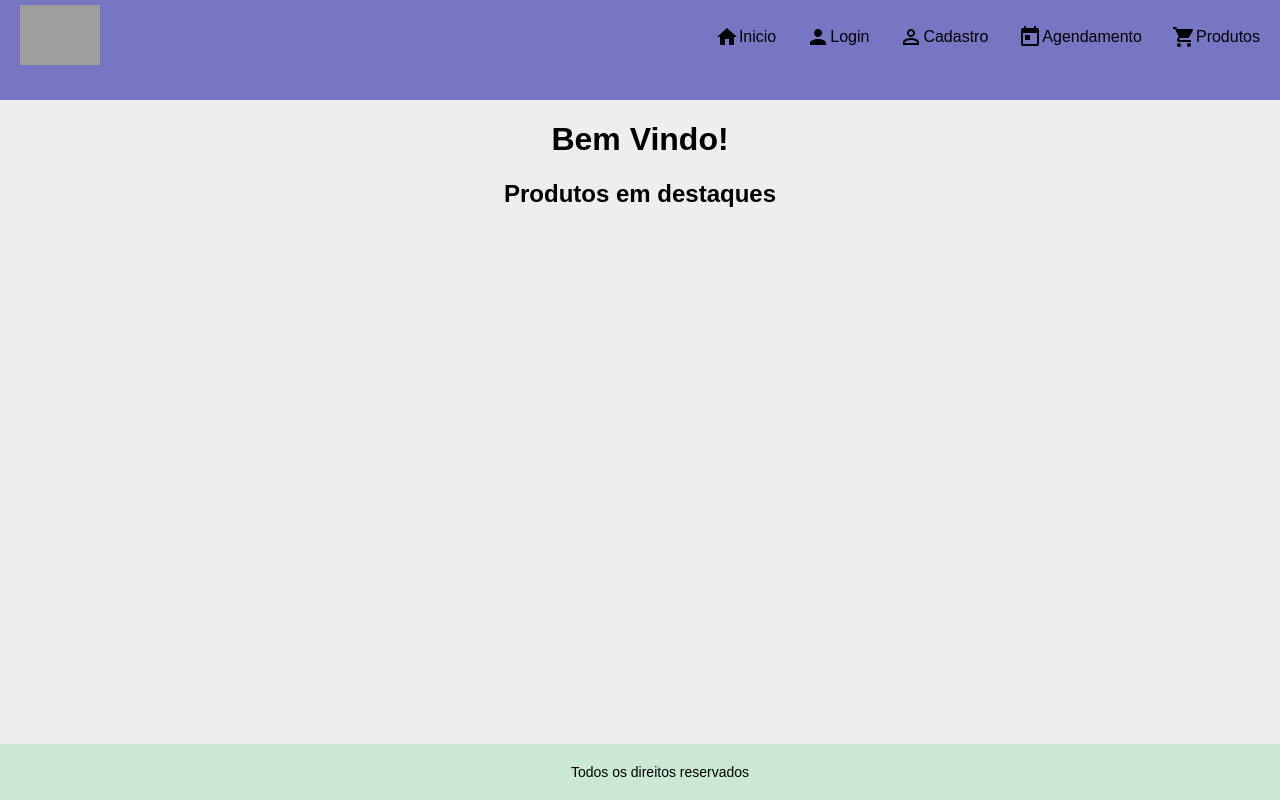
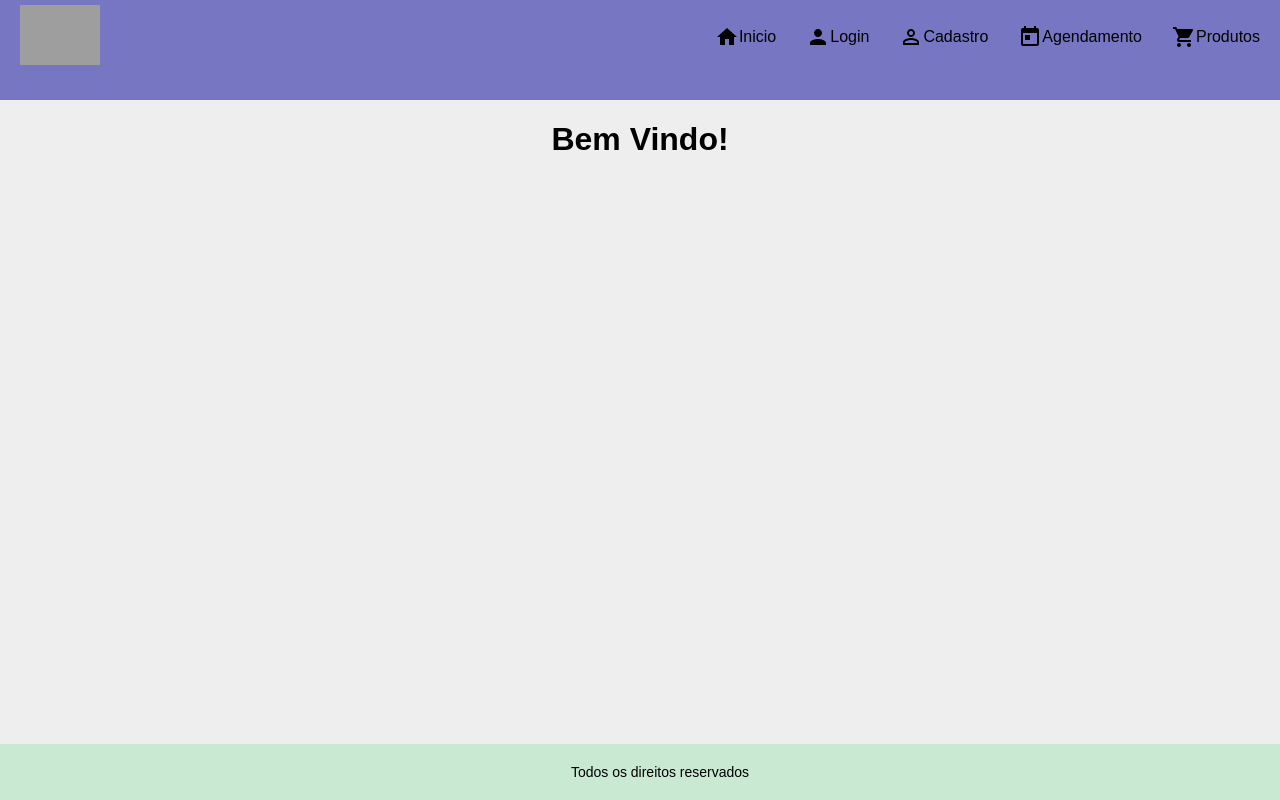
Before and after one commit to DiegoPongeti1/PetShop, a React (Create React App) app: page / in a window 1280 px wide. Built offline with nearby package versions, Linux system fonts and the light colour scheme; grey boxes are pictures that could not be loaded.

Commit message:
dia de volta ao tg, pequenas alterações no projeto

```diff
--- a/src/pages/Home/index.js
+++ b/src/pages/Home/index.js
@@ -14,7 +14,6 @@ export default () => {
 
      <AreaHome >
           <h1> Bem Vindo! </h1>
-          <h2> Produtos em destaques </h2>
           <div className="divProdutos">
 
           </div>
```
Also changed, not shown: 1 other file (tests, documents, lock files or other folders).
